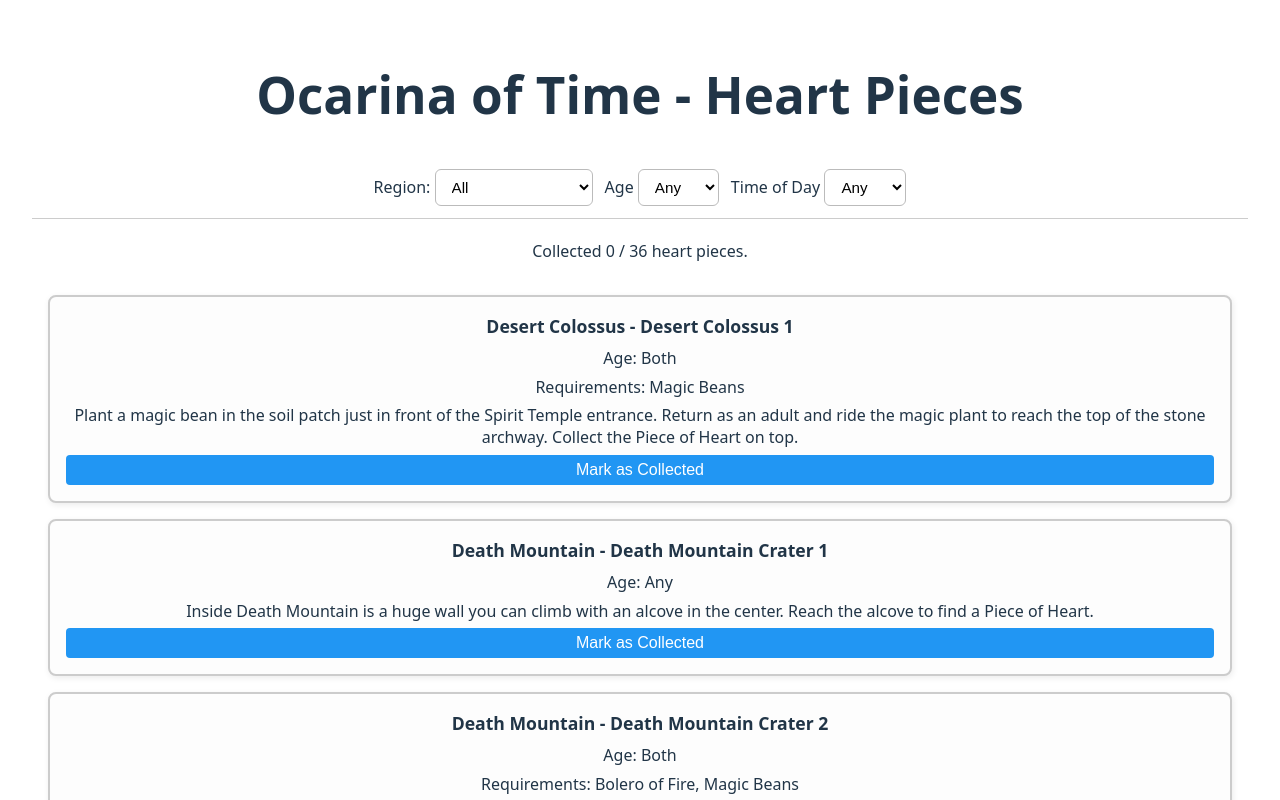
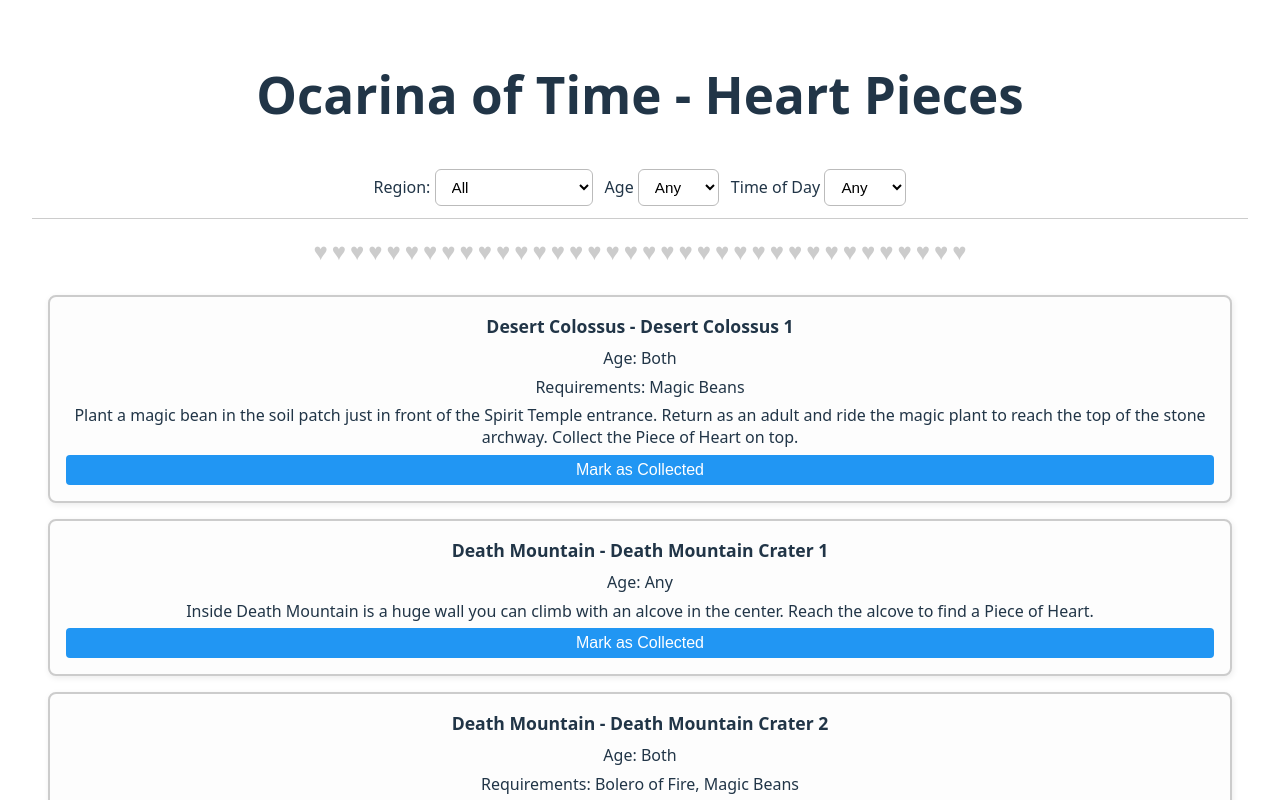
Before and after one commit to Kmagameguy/oot-collectibles, a React (Vite) app: page / in a window 1280 px wide. Shown: the top 800 px of the page. Built offline with nearby package versions, Linux system fonts and the light colour scheme.

Commit message:
Extract ProgressBar Component

```diff
--- a/src/App.tsx
+++ b/src/App.tsx
@@ -10,6 +10,7 @@
 import { HeartPieceCard } from "./components/HeartPieceCard";
 
 import Filters from "./components/Filters";
+import { ProgressBar } from "./components/ProgressBar";
 
 type RegionFilter = RegionRequirement;
 type AgeFilter = AgeRequirement;
@@ -78,10 +79,10 @@
         onTimeChange={setTimeOfDayFilter}
       />
 
-      <p>
-        Collected {collectedHeartPieceIds.length} / {heartPieces.length} heart
-        pieces.
-      </p>
+      <ProgressBar
+        current={collectedHeartPieceIds.length}
+        total={heartPieces.length}
+      />
 
       <div className="cards-container">
         {filteredPieces.map((piece) => (
--- /dev/null
+++ b/src/components/ProgressBar.css
@@ -0,0 +1,45 @@
+.progress-container {
+  display: flex;
+  flex-wrap: wrap;
+  justify-content: center;
+  align-items: center;
+  gap: 0.25rem;
+  margin: 1rem 0;
+  max-width: 100%;
+  overflow: hidden;
+}
+
+.entry {
+  display: inline-block;
+  font-size: 1.5rem;
+  color: #ccc;
+  line-height: 1;
+  transition: color 0.3s ease;
+}
+
+.entry.filled {
+  color: #e53935;
+  text-shadow: 0 1px 2px rgba(0, 0, 0, 0.3);
+  animation: pop 0.2s ease forwards;
+}
+
+@keyframes pop {
+  0% {
+    transform: scale(0.6);
+  }
+  50% {
+    transform: scale(1.2);
+  }
+  100% {
+    transform: scale(1);
+  }
+}
+
+@media (max-width: 600px) {
+  .entry {
+    font-size: 1.2rem;
+  }
+  .progress-container {
+    gap: 0.15rem;
+  }
+}
--- /dev/null
+++ b/src/components/ProgressBar.tsx
@@ -0,0 +1,21 @@
+import React from "react";
+import "./ProgressBar.css";
+
+interface ProgressBarProps {
+  current: number;
+  total: number;
+}
+
+export const ProgressBar: React.FC<ProgressBarProps> = ({ current, total }) => {
+  const entries = Array.from({ length: total }, (_, index) => index < current);
+
+  return (
+    <div className="progress-container">
+      {entries.map((filled, index) => (
+        <span key={index} className={`entry ${filled ? "filled" : ""}`}>
+          ♥
+        </span>
+      ))}
+    </div>
+  );
+};
```
